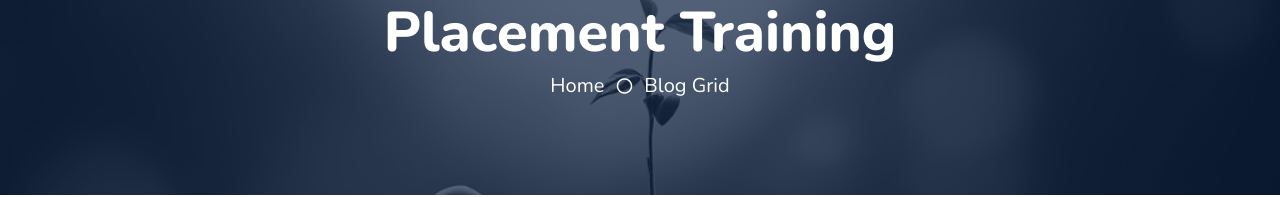
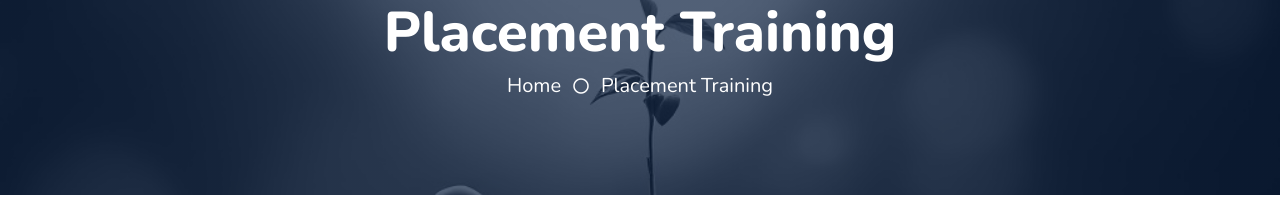
Before and after one commit to dineshk03/gurustartup, a plain HTML site: page blog.html in a window 1280 px wide. Shown: the part 238-435 px from the top of the page. Drawn offline with nearby package versions, Linux system fonts and the light colour scheme; animation ran at ten frames a second.

Commit message:
Update blog.html
placement Training

```diff
--- a/blog.html
+++ b/blog.html
@@ -106,7 +106,7 @@
                     <h1 class="display-4 text-white animated zoomIn">Placement Training</h1>
                     <a href="" class="h5 text-white">Home</a>
                     <i class="far fa-circle text-white px-2"></i>
-                    <a href="" class="h5 text-white">Blog Grid</a>
+                    <a href="" class="h5 text-white">Placement Training</a>
                 </div>
             </div>
         </div>
```
